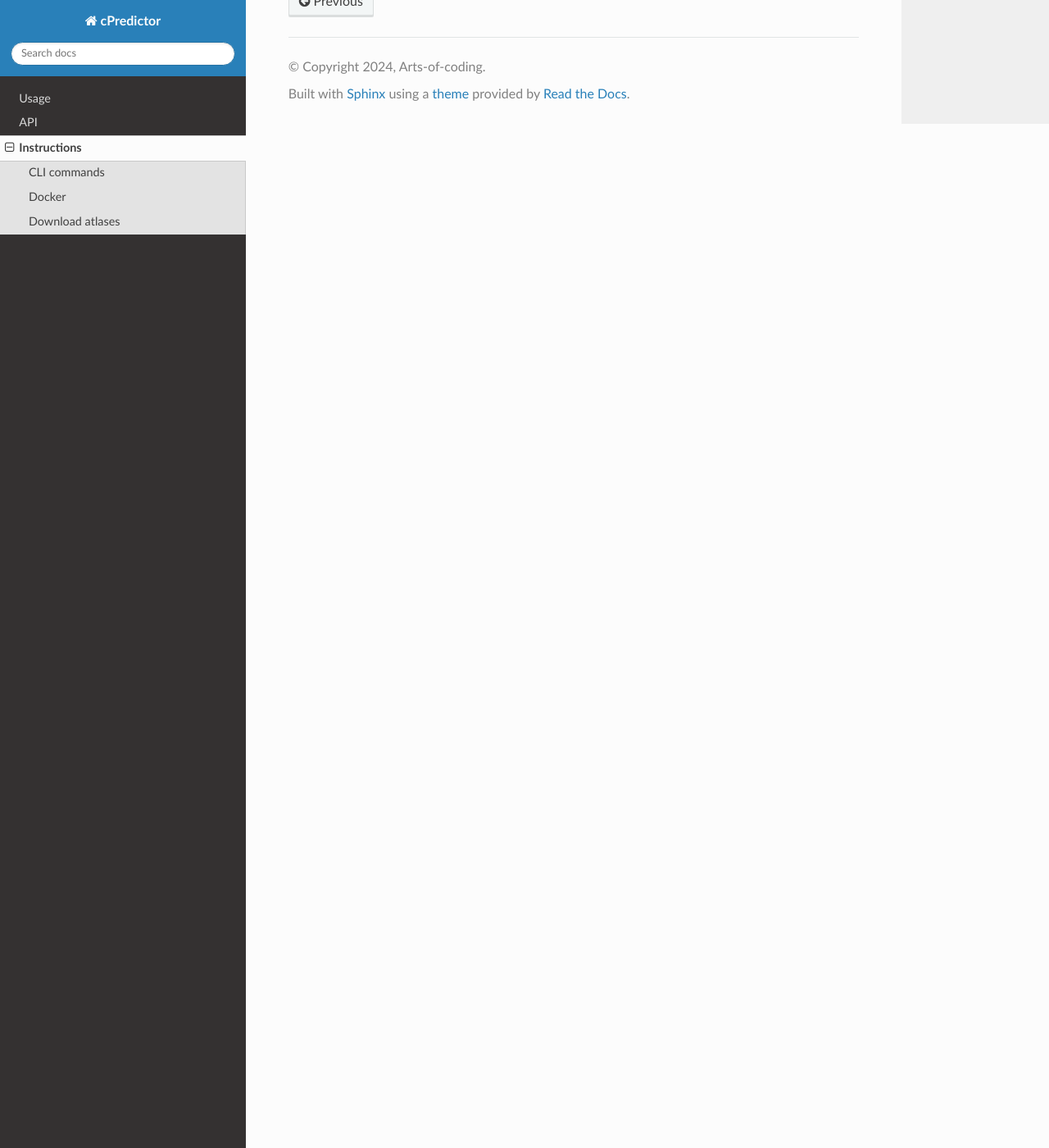
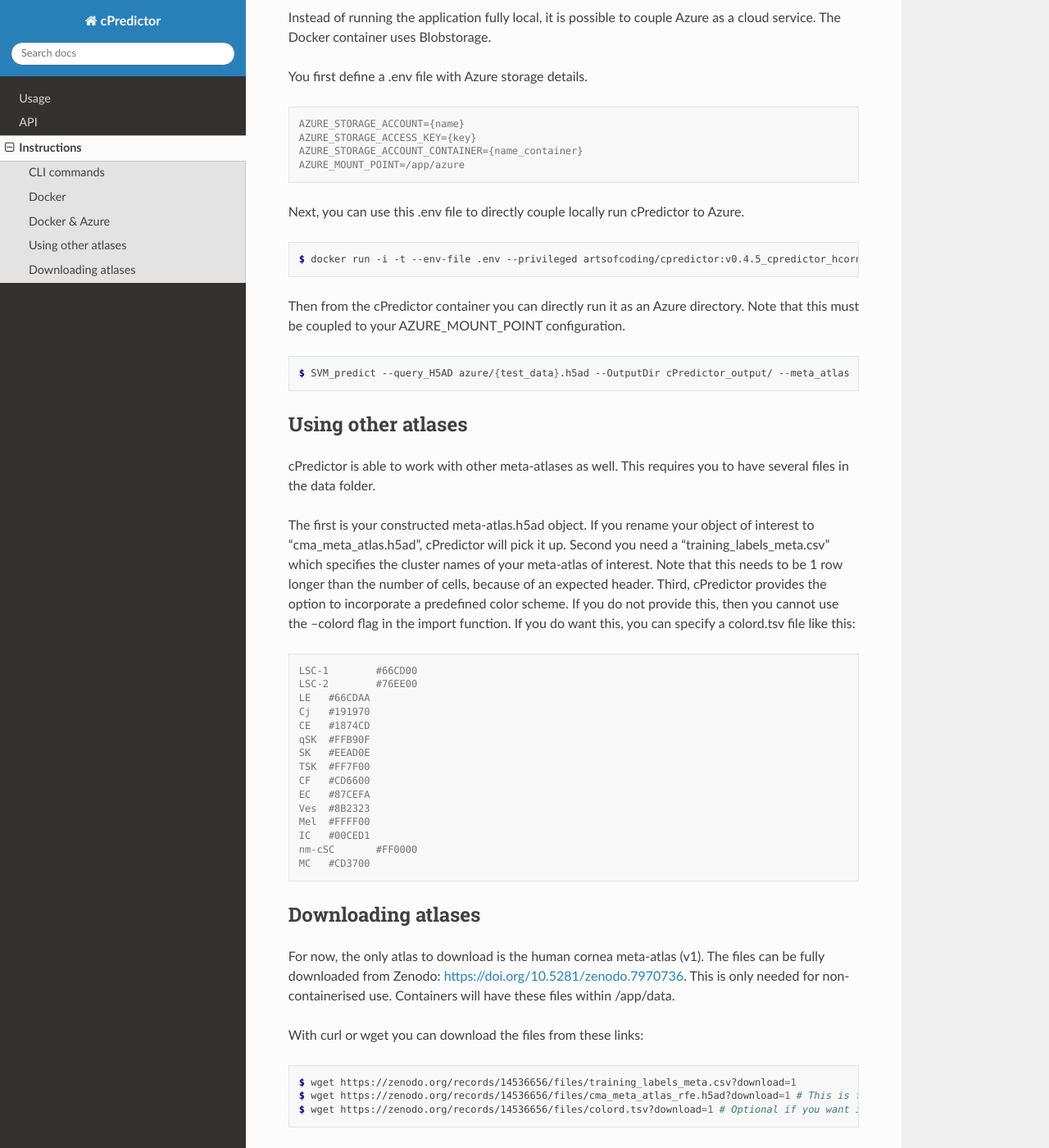
Before and after one commit to Arts-of-coding/cPredictor, a Sphinx documentation site: the page built from docs/source/instructions.rst, in a window 1280 px wide and 1400 px high, scrolled down 1700 px. Shown: the whole window at 82% size. Built offline with Sphinx 7.4.7 and the Read the Docs theme 3.1.0, drawn with Linux system fonts in a browser that asks for light colours; some of the changed text lies outside the part shown.

Commit message:
Update instructions.rst v0.4.6

```diff
--- a/docs/source/instructions.rst
+++ b/docs/source/instructions.rst
@@ -32,27 +32,30 @@ Docker
 ------------
 Pre-trained models can be run on your data. For instance for human corneal datasets,
 you can use the first version of the cornea meta-atlas (hcornea_v1) together with the latest version of cPredictor (e.g. v0.4.5).
+
 The docker containers are organised in this fashion: {version}_{tool}_{dataset}_{version}, like v0.4.5_cpredictor_hcornea_v1.
+
+For Docker to be able to run, you need to install it on your system and have wsl2 installed too. Docker can be run from both Docker Desktop or Rancher Desktop.
 
 From the command-prompt you can pull the container.
 
 .. code-block:: console
 
-   $ docker pull artsofcoding/cpredictor:v0.3.2_cpredictor_hcornea_v1
+   $ docker pull artsofcoding/cpredictor:v0.4.5_cpredictor_hcornea_v1
 
 Then you can navigate to the directory (current directory (%cd%) on Windows) where you have your dataset of interest in the root.
 This command makes the data load correctly into the test folder.
 
 .. code-block:: console
 
-   $ docker run -it -v %cd%:/test --entrypoint /bin/sh artsofcoding/cpredictor:v0.3.2_cpredictor_hcornea_v1
+   $ docker run -it  -v ${PWD}:/app/test --entrypoint /bin/sh artsofcoding/cpredictor:v0.4.5_cpredictor_hcornea_v1
 
 Then you can predict labels in your dataset of interest using the non-rejected version (no certainty score) or with "--rejected".
 
 .. code-block:: console
 
-   $ SVM_predict --query_H5AD /test/{test_data}.h5ad --OutputDir cPredictor_output/ --meta_atlas
-   $ SVM_predict --query_H5AD /test/{test_data}.h5ad --OutputDir cPredictor_output/ --meta_atlas --rejected
+   $ SVM_predict --query_H5AD test/{test_data}.h5ad --OutputDir cPredictor_output/ --meta_atlas
+   $ SVM_predict --query_H5AD test/{test_data}.h5ad --OutputDir cPredictor_output/ --meta_atlas --rejected
 
 After the predictions you can import them back into your object. With "--replicates" and "--show_bar" you automatically plot biological or
 technical replicate columns (adata.obs[column]) together with the predictions.
@@ -60,13 +63,73 @@ This can for instance be "batch" or "study", but also "time_point" like in the e
 
 .. code-block:: console
 
-   $ SVM_import --query_H5AD /test/small_test.h5ad --OutputDir cPredictor_output/ --colord data/colord.tsv --SVM_type SVM --replicates time_point --meta_atlas --show_bar
-   $ SVM_import --query_H5AD /test/small_test.h5ad --OutputDir cPredictor_output/ --colord data/colord.tsv --SVM_type SVMrej --replicates time_point --meta-atlas --show_bar
+   $ SVM_import --query_H5AD test/{test_data}.h5ad --OutputDir cPredictor_output/ --colord data/colord.tsv --SVM_type SVM --replicates time_point --meta_atlas
+   $ SVM_import --query_H5AD test/{test_data}.h5ad --OutputDir cPredictor_output/ --colord data/colord.tsv --SVM_type SVMrej --replicates time_point --meta-atlas
+
+Docker & Azure
+------------
+Instead of running the application fully local, it is possible to couple Azure as a cloud service. The Docker container uses Blobstorage.
+
+You first define a .env file with Azure storage details.
+
+.. code-block:: console
+
+   AZURE_STORAGE_ACCOUNT={name}
+   AZURE_STORAGE_ACCESS_KEY={key}
+   AZURE_STORAGE_ACCOUNT_CONTAINER={name_container}
+   AZURE_MOUNT_POINT=/app/azure
+
+Next, you can use this .env file to directly couple locally run cPredictor to Azure.
+
+.. code-block:: console
+
+   $ docker run -i -t --env-file .env --privileged artsofcoding/cpredictor:v0.4.5_cpredictor_hcornea_v1 --entrypoint /bin/bash
+
+Then from the cPredictor container you can directly run it as an Azure directory. Note that this must be coupled to your AZURE_MOUNT_POINT configuration.
+
+.. code-block:: console
+
+   $ SVM_predict --query_H5AD azure/{test_data}.h5ad --OutputDir cPredictor_output/ --meta_atlas
+
+Using other atlases
+------------
+cPredictor is able to work with other meta-atlases as well. This requires you to have several files in the data folder.
+
+The first is your constructed meta-atlas.h5ad object. If you rename your object of interest to "cma_meta_atlas.h5ad", cPredictor will pick it up. Second you need a "training_labels_meta.csv" which specifies the cluster names of your meta-atlas of interest. Note that this needs to be 1 row longer than the number of cells, because of an expected header. Third, cPredictor provides the option to incorporate a predefined color scheme. If you do not provide this, then you cannot use the --colord flag in the import function. If you do want this, you can specify a colord.tsv file like this:
+
+.. code-block:: console
+
+   LSC-1	#66CD00
+   LSC-2	#76EE00
+   LE	#66CDAA
+   Cj	#191970
+   CE	#1874CD
+   qSK	#FFB90F
+   SK	#EEAD0E
+   TSK	#FF7F00
+   CF	#CD6600
+   EC	#87CEFA
+   Ves	#8B2323
+   Mel	#FFFF00
+   IC	#00CED1
+   nm-cSC	#FF0000
+   MC	#CD3700
+
+Downloading atlases
+------------
+For now, the only atlas to download is the human cornea meta-atlas (v1). The files can be fully downloaded from Zenodo: https://doi.org/10.5281/zenodo.7970736. This is only needed for non-containerised use. Containers will have these files within /app/data.
+
+With curl or wget you can download the files from these links:
+
+.. code-block:: console
+
+   $ wget https://zenodo.org/records/14536656/files/training_labels_meta.csv?download=1
+   $ wget https://zenodo.org/records/14536656/files/cma_meta_atlas_rfe.h5ad?download=1 # This is for the cornea meta-atlas with genes after RFE.
+   $ wget https://zenodo.org/records/14536656/files/colord.tsv?download=1 # Optional if you want identical colors to the manuscript.
 
 .. _usage:
 
-Download atlases
-------------
-Documentation will be extended on how to download meta-atlases to load into cPredictor.
+
+
 
 Please use the most recent version. Previous versions are included for completeness.
```
